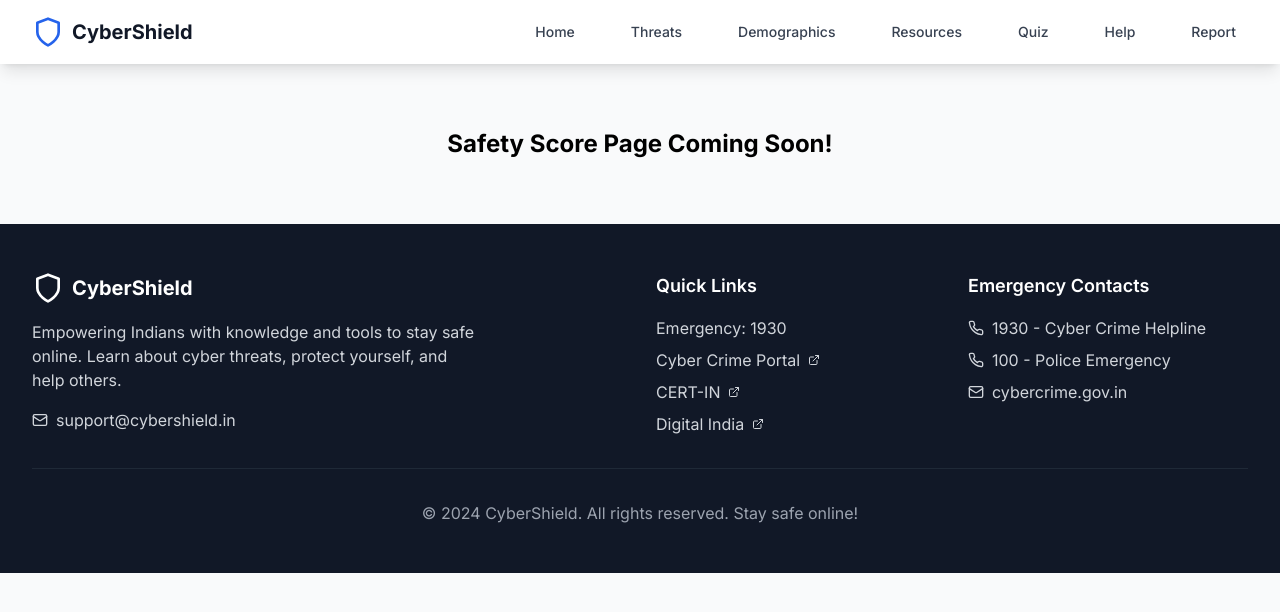
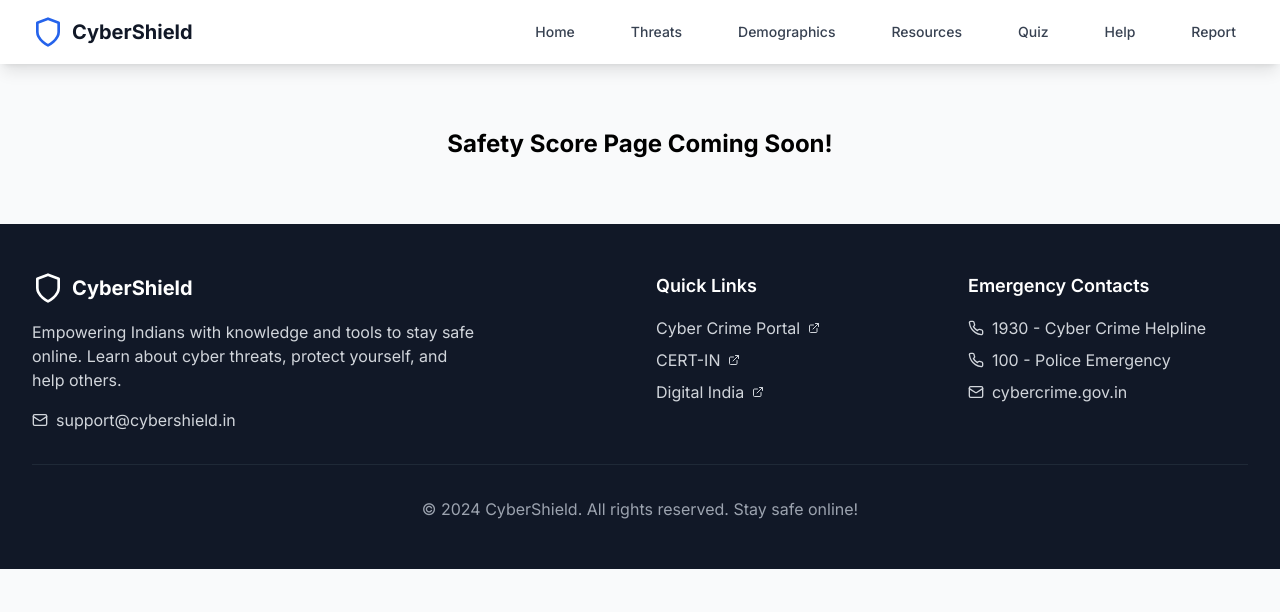
Before and after one commit to nikhiljainnnn/Hacktopus-Prime, a React (Vite) app: page /safety-score in a window 1280 px wide. Shown: the top 612 px of the page. Built offline with nearby package versions, Linux system fonts and the light colour scheme.

Commit message:
Small footer changes

```diff
--- a/src/components/Footer.jsx
+++ b/src/components/Footer.jsx
@@ -3,7 +3,6 @@ import { Shield, Mail, Phone, ExternalLink } from 'lucide-react'
 
 const Footer = () => {
   const quickLinks = [
-    { name: 'Emergency: 1930', url: 'tel:1930' },
     { name: 'Cyber Crime Portal', url: 'https://cybercrime.gov.in/' },
     { name: 'CERT-IN', url: 'https://www.cert-in.org.in/' },
     { name: 'Digital India', url: 'https://www.digitalindia.gov.in/' },
```
